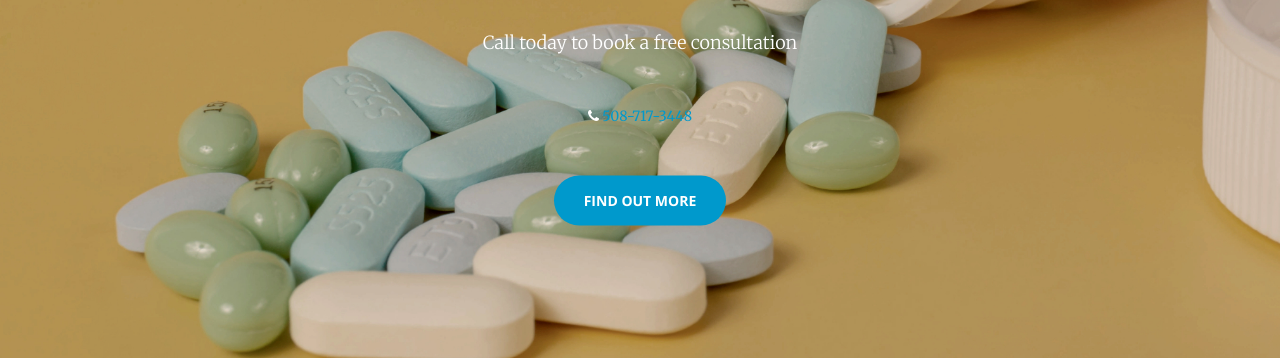
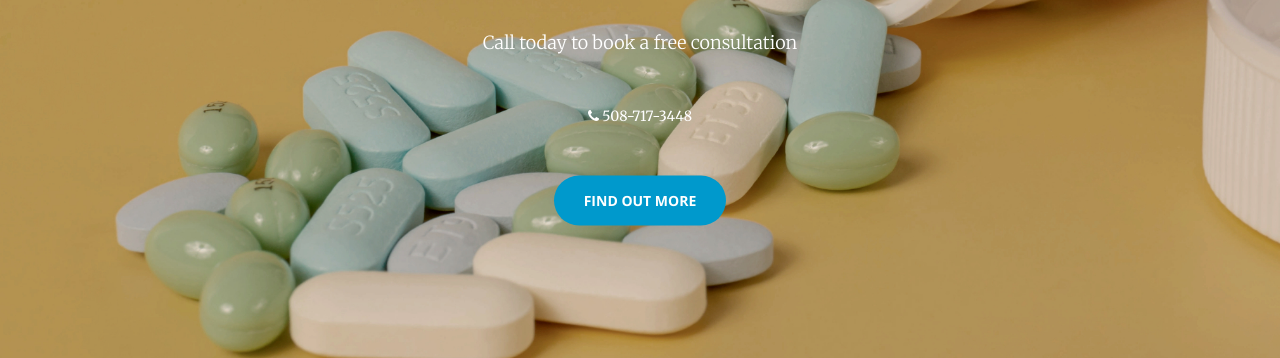
Before and after one commit to edlavalette/edlavalette.github.io, a Jekyll site: the page built from index.html, in a window 1280 px wide. Shown: the part 433-791 px from the top of the page. Built offline with Jekyll 4.4.1, drawn with Linux system fonts in a browser that asks for light colours.

Commit message:
Update header.html

```diff
--- a/_includes/header.html
+++ b/_includes/header.html
@@ -5,7 +5,7 @@
             <hr>
             <p>Personalized medication reviews for seniors — ensuring safe use, avoiding harmful interactions, and uncovering ways to save money.</p>
             <p>Call today to book a free consultation</p>
-            <i class="fa fa-phone"></i> <a href="tel:508-717-3448">508-717-3448</a><p></p>
+            <i class="fa fa-phone"></i> <a href="tel:508-717-3448" style="color:#ffffff;">508-717-3448</a><p></p>
             <a href="#services" class="btn btn-primary btn-xl page-scroll">Find Out More</a>
         </div>
     </div>
```
